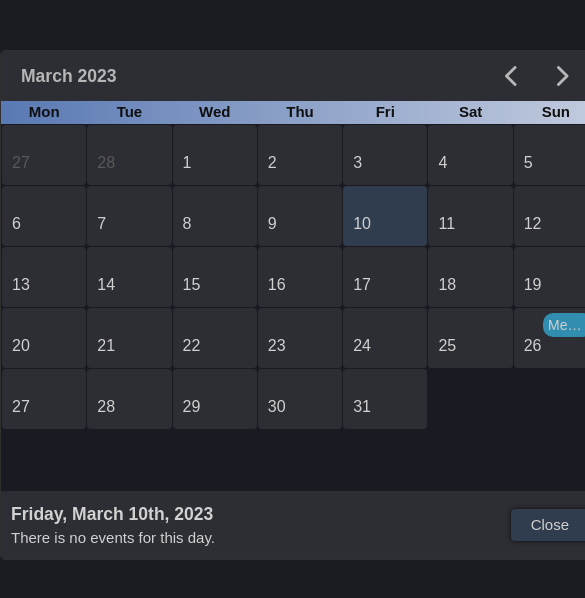
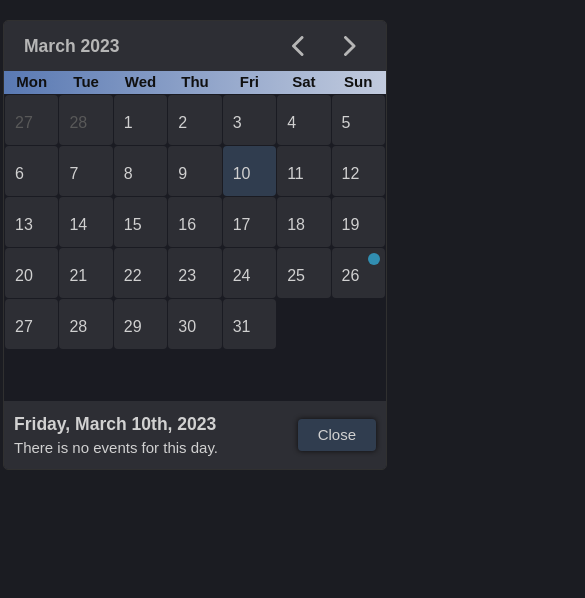
Before and after one commit to GeorgeDeyneka/calendar-vue, a Vue app: page / in a window 390 px wide. Both pictures are taken after a click on the element "10". Shown: the top 598 px of the page, 585 px wide, since content can reach past the window. Built offline with nearby package versions, Linux system fonts and the light colour scheme.

Commit message:
Add responsive design

```diff
--- a/src/components/Calendar.vue
+++ b/src/components/Calendar.vue
@@ -31,7 +31,7 @@ export default {
 <style lang="scss" scoped>
 .container {
   margin: 0 auto;
-  padding: 50px 0;
+  padding: 20px 3px;
   min-height: 100vh;
   max-width: 1024px;
   font-family: Arial, sans-serif;
@@ -39,9 +39,15 @@ export default {
 
 .calendar {
   margin: 0 auto;
-  width: 600px;
+  max-width: 600px;
   border: 1px solid #303030;
   border-radius: 5px;
   overflow: hidden;
 }
+
+@media (min-width: 768px) {
+  .container {
+    padding: 50px 0;
+  }
+}
 </style>
--- a/src/components/grid-template/CalendarGrid.vue
+++ b/src/components/grid-template/CalendarGrid.vue
@@ -25,6 +25,11 @@ export default {
           start: new Date("2023-03-26T14:00:00+02:00"),
           end: new Date("2023-03-26T15:00:00+02:00"),
           title: "Meeting",
+        },
+        {
+          start: new Date("2023-09-03T00:00:00+01:00"),
+          end: new Date("2023-09-03T23:59:59+01:00"),
+          title: "Turn the calendar",
         },
       ],
       showDetails: false,
--- a/src/components/grid-template/CalendarItem.vue
+++ b/src/components/grid-template/CalendarItem.vue
@@ -60,7 +60,7 @@ export default {
   padding: 10px;
   font-size: 16px;
   cursor: pointer;
-  height: 60px;
+  height: 50px;
   background-color: #2d2e34;
   border-radius: 4px;
   color: #d1d1d1;
@@ -69,11 +69,10 @@ export default {
     position: absolute;
     top: 5px;
     right: 5px;
-    max-width: 50px;
-    line-height: 1;
-    padding: 5px;
-    font-size: 14px;
-    border-radius: 10px;
+    width: 12px;
+    height: 12px;
+    font-size: 0px;
+    border-radius: 50%;
     background-color: #318eb1;
   }
 
@@ -95,4 +94,19 @@ export default {
 .previous-month {
   color: #595959;
 }
+
+@media (min-width: 768px) {
+  .item {
+    height: 60px;
+
+    &__event {
+      width: 50px;
+      height: auto;
+      line-height: 1;
+      padding: 5px;
+      font-size: 14px;
+      border-radius: 10px;
+    }
+  }
+}
 </style>
--- a/src/components/grid-template/ItemDetails.vue
+++ b/src/components/grid-template/ItemDetails.vue
@@ -56,6 +56,7 @@ export default {
   align-items: center;
   background-color: #2d2e34;
   padding: 10px;
+  gap: 10px;
 
   &__info {
     flex-grow: 1;
```
